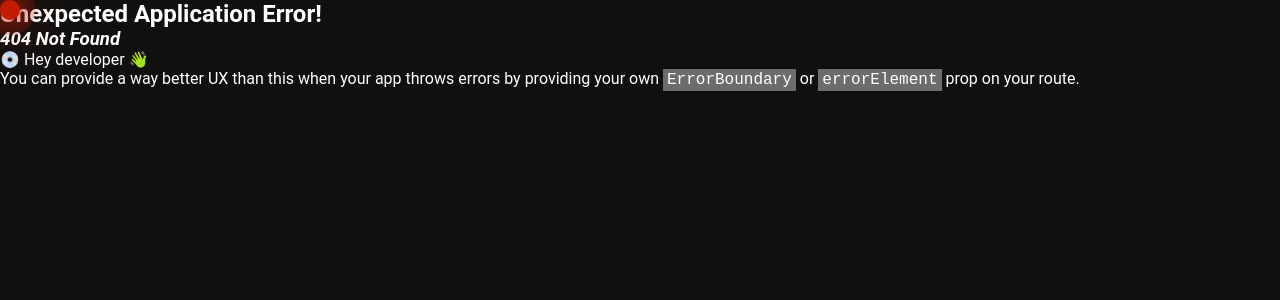
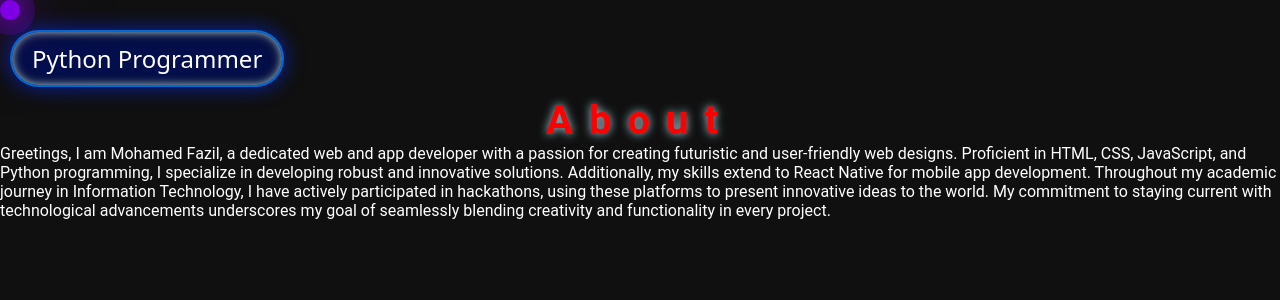
Before and after one commit to MohamedFazil89/MyPortFolio-, a React (Create React App) app: page /About in a window 1280 px wide. Before the commit this address had no page. Shown: the top 300 px of the page. Built offline with nearby package versions, Linux system fonts and the light colour scheme.

Commit message:
new update

```diff
--- a/src/App.css
+++ b/src/App.css
@@ -5,6 +5,7 @@ body{
     font-family: 'Roboto', sans-serif;
     font-size: 16px;
     color: white;
+    overflow: hidden;
 }
 
 body::before{
@@ -36,14 +37,14 @@ body::before{
 .curser{
     position: fixed;
     z-index: 999;
-    background-color: red;
+    background-color: blue;
     border-radius: 50%;
     width: 20px;
     height: 20px;
     pointer-events: none;
-    box-shadow: 0 0 20px red,
-                0 0 60px red,
-                0 0 100px red;
+    box-shadow: 0 0 20px blue,
+                0 0 60px blue,
+                0 0 100px blue;
     animation: colors 5s infinite;
     transform: translate(50px 50px);
 
@@ -63,7 +64,7 @@ body::before{
 .curser::before{
     content: "";
     position: fixed;
-    background-color: red;
+    background-color: blue;
     border-radius: 50%;
     width: 50px;
     height: 50px;
--- a/src/Components/Navbar.jsx
+++ b/src/Components/Navbar.jsx
@@ -21,7 +21,7 @@ function Navbar(){
                 <li><Link to="/" className="Link">Home</Link></li>
                 <li>About</li>
                 <li><Link to="/Services"  className="Link">Service</Link></li>
-                <li>Portfolio</li>
+                <li><Link to="/Services"  className="Link">Portfolio</Link></li>
                 <li>Contact me</li>
 
             </ul>
@@ -29,9 +29,9 @@ function Navbar(){
                 {/* <li><img src={Logo} alt="Logo"  className="logo" /></li> */}
                 <li className="Role"></li>
                 <li className="leftbar"> <Link to="/" className="Link">Home</Link>  </li>
-                <li className="leftbar">About</li>
+                <li className="leftbar"><Link to="/About" className="Link"> About</Link></li>
                 <li className="leftbar"> <Link to="/Services" className="Link"> Service</Link></li>
-                <li className="leftbar">Portfolio</li>
+                <li className="leftbar"><Link to="/Services" className="Link"> Portfolio</Link></li>
                 <li className="leftbar">Contact me</li>
                 <label for="slidebar-action"><li className="menu"><svg xmlns="http://www.w3.org/2000/svg" height="26px" viewBox="0 -960 960 960" width="26px" fill="white"><path d="M120-240v-80h720v80H120Zm0-200v-80h720v80H120Zm0-200v-80h720v80H120Z"/></svg></li></label>
 
--- /dev/null
+++ b/src/Pages/About.jsx
@@ -0,0 +1,26 @@
+import React from "react";
+import "../styles/About.css"
+import Navbar from "../Components/Navbar";
+
+
+export default function About() {
+    return (
+        <div className="About-container">
+            <Navbar />
+            <h1><span>A</span><span>b</span><span>o</span><span>u</span><span>t</span></h1>
+            <p>Greetings, I am Mohamed Fazil, a dedicated web
+                and app developer with a passion for creating
+                futuristic and user-friendly web designs. Proficient
+                in HTML, CSS, JavaScript, and Python programming,
+                I specialize in developing robust and innovative
+                solutions. Additionally, my skills extend to React Native
+                for mobile app development. Throughout my academic journey
+                in Information Technology, I have actively participated in
+                hackathons, using these platforms to present innovative
+                ideas to the world. My commitment to staying current
+                with technological advancements underscores my goal
+                of seamlessly blending creativity and functionality
+                in every project.</p>
+        </div>
+    )
+}
--- a/src/index.js
+++ b/src/index.js
@@ -8,6 +8,7 @@ import {
   RouterProvider,
 } from "react-router-dom";
 import Layout from './Layout';
+import About from './Pages/About';
 
 const router = createBrowserRouter([
   {
@@ -18,6 +19,10 @@ const router = createBrowserRouter([
     path: "Services",
     element:<Services />
   },
+  {
+    path: "About",
+    element: <About/>
+  }
 ]);
 
 const root = ReactDOM.createRoot(document.getElementById('root'));
--- /dev/null
+++ b/src/styles/About.css
@@ -0,0 +1,43 @@
+.About-container{
+    display: flex;
+    flex-direction: column;
+}
+
+.About-container > h1{
+    font-size: 2.5rem;
+    text-align: center;
+    letter-spacing: 1rem;
+
+}
+
+.About-container > h1 span {
+    animation: letter .5s ease-in 1;
+    text-shadow: 0 0 10px lightblue;
+    color: red;
+}
+
+@keyframes letter {
+    0%{
+        opacity: 0;
+        transform: translateY(100px);
+        letter-spacing: .2rem;
+
+    }
+    50%{
+        opacity: .3;
+        transform: translateY(0);
+        letter-spacing: .5rem;
+
+    }
+    35%{
+        opacity: .5;
+        transform: translateY(-110px);
+
+    }
+    100%{
+        opacity: 1;
+        transform: translateY(0);
+        letter-spacing: 1rem;
+    }
+
+}
--- a/src/styles/Intro.css
+++ b/src/styles/Intro.css
@@ -69,21 +69,9 @@ svg{
 
 }
 
-p, h1{
-    animation: colors 5s infinite;
-
-}
 
 
-@keyframes colors {
-    0%{
-        filter: hue-rotate(0deg);
-    }
-    100%{
-        filter: hue-rotate(360deg);
-    }
 
-}
 .intro-container > .text-details > .title{
     font-size: 1.1rem;
     font-weight: 600;
@@ -114,7 +102,7 @@ p, h1{
     transition: .3s;
 }
 .CV{
-    background: linear-gradient(red, purple);
+    background: linear-gradient(lightblue, blue);
     box-shadow: 5px 5px 10px black;
 }
 .Hire{
@@ -144,8 +132,9 @@ p, h1{
 }
 
 .social > svg:hover{
-    filter: drop-shadow(0 0 15px white);
+    filter: drop-shadow(0 0 15px lightblue);
     transform: translateY(-5px);
+    fill: blue;
 
 
 
@@ -166,19 +155,23 @@ p, h1{
     object-fit: cover;
     margin: 0;
     padding: 0;
-    background: linear-gradient(red, rgba(0,0,0,0.5), white) ;
+    background: linear-gradient(blue, rgba(0,0,0,0.5), white) ;
     border-radius: 50%;
-    box-shadow: 0 0 10px black;
+    box-shadow: 0 0 100px black inset;
     transition:  .6s;
     cursor: pointer;
-    filter: drop-shadow(0 0 10px red);
+    filter: drop-shadow(0 0 10px blue);
+    opacity: .7;
+
 
 }
 
-/* .image:hover{
-    filter: drop-shadow(0 0 10px red) blur(0px);
+.image:hover{
+    filter: drop-shadow(0 0 10px blue) saturate(1);
+    transform: scale(1.1);
 
-} */
+
+}
 
 /* Animations and classes */
 
--- a/src/styles/Navbar.css
+++ b/src/styles/Navbar.css
@@ -73,9 +73,9 @@ li > .Link{
 }
 
 .Nabbar>li:hover, .Link:hover {
-    color: rgba(255, 0, 0, 0.631);
+    color: rgba(0, 251, 255, 0.631);
     transform: translateY(-4px);
-    text-shadow: 0 0 10px red;
+    text-shadow: 0 0 10px lightblue;
 }
 
 .Nabbar>.Role {
@@ -108,11 +108,11 @@ li > .Link{
     background-color: rgba(0, 0, 0, 0.5);
     padding: 10px 20px;
     border-radius: 30px;
-    border: 2px solid rgba(255, 0, 0, 0.791);
-    filter: drop-shadow(0 0 10px red);
+    border: 2px solid rgba(0, 132, 255, 0.791);
+    filter: drop-shadow(0 0 10px rgb(0, 42, 255));
     font-size: 1.5rem;
     margin-top: 20px;
-    box-shadow: 0 0 10px black inset;
+    box-shadow: 0 0 10px lightblue inset;
 
 }
 
@@ -121,8 +121,8 @@ li > .Link{
 .Role::after {
     content: "Full Stack Developer";
     animation: changeContent 16s infinite;
+}
 
-}
 
 
 @keyframes changeContent {
@@ -141,6 +141,7 @@ li > .Link{
 
     100% {
         content: " Full Stack Developer";
+
     }
 }
 
@@ -176,7 +177,7 @@ li > .Link{
     background-color: blue;
 }
 
-#slidebar-action {
+#slidebar-action, svg {
     display: none;
 }
 
```
